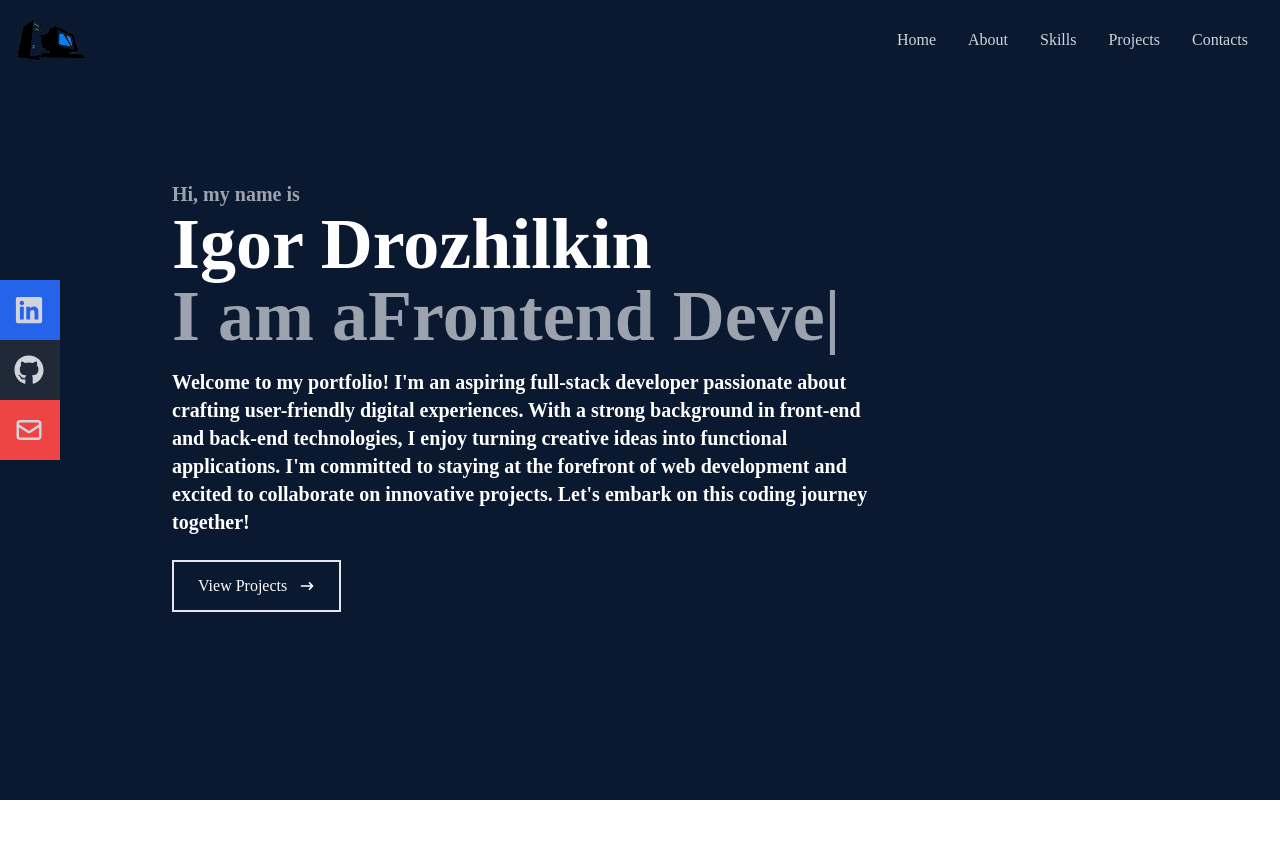
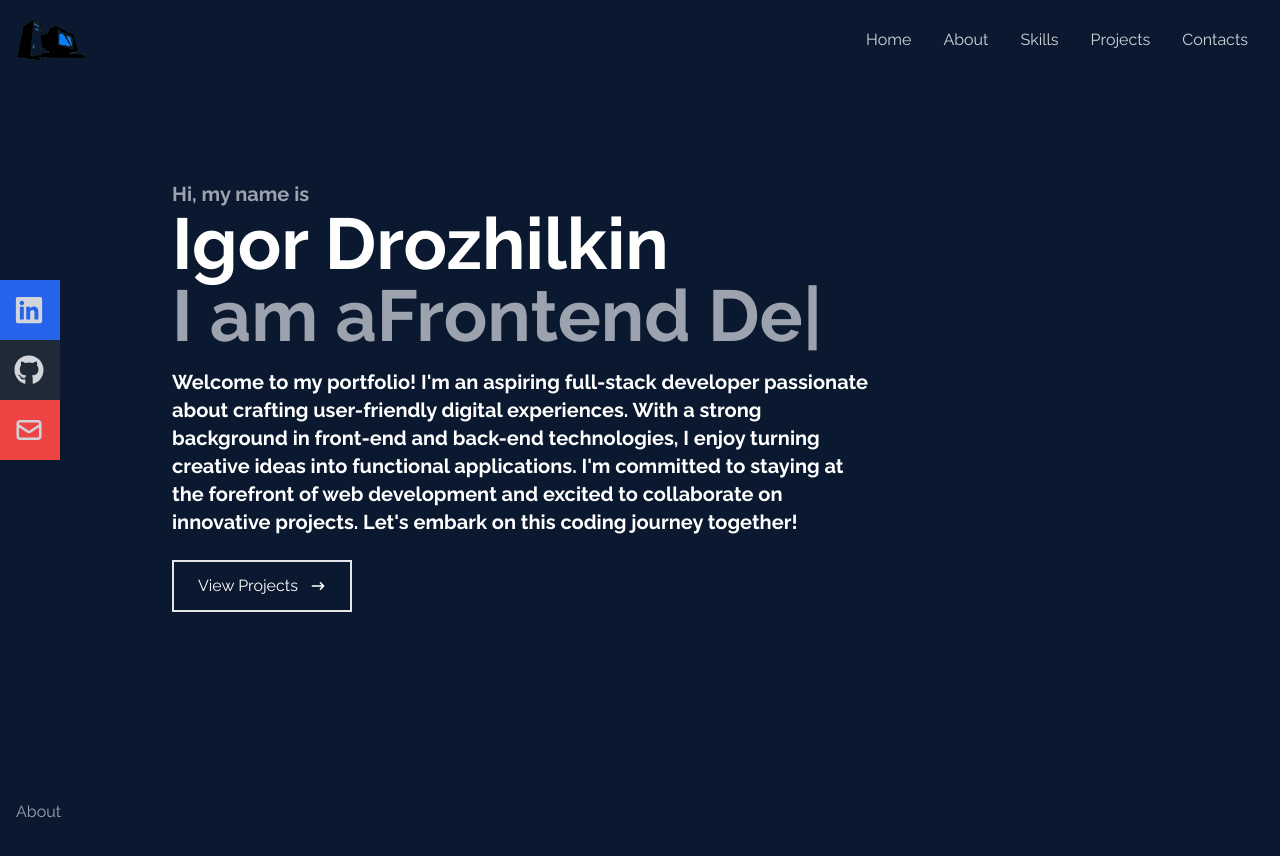
Before and after one commit to igd93/portfolio, a React (Vite) app: page / in a window 1280 px wide. Shown: the top 856 px of the page. Before the commit the page ends 800 px from the top, so only its background shows below. Built offline with nearby package versions, Linux system fonts and the light colour scheme.

Commit message:
fixed a bug with typed; populating about section

```diff
--- a/src/App.jsx
+++ b/src/App.jsx
@@ -1,11 +1,13 @@
 import React from "react";
 import Navbar from "./components/Navbar";
 import Home from "./components/Home";
+import About from "./components/About";
 function App() {
   return (
     <div>
       <Navbar />
       <Home />
+      <About />
     </div>
   );
 }
--- /dev/null
+++ b/src/components/About.jsx
@@ -0,0 +1,20 @@
+import React from "react";
+
+const About = () => {
+  return (
+    <div name = "about" className="w-full h-screen bg-[#0a192f] text-gray-400">
+      <div className="flex- flex-col justify-center items-center w-full h-full">
+        <div className="max-w-[1000px] w-full px-4 grid-cols gap-8">
+            <div>
+                <p>About</p>
+            </div>
+            <div>
+
+            </div>
+        </div>
+      </div>
+    </div>
+  );
+};
+
+export default About;
--- a/src/index.css
+++ b/src/index.css
@@ -1,8 +1,8 @@
+@import url("https://fonts.googleapis.com/css2?family=Raleway:wght@300;400;500;600;700;800;900&display=swap");
+
 @tailwind base;
 @tailwind components;
 @tailwind utilities;
-
-@import url("https://fonts.googleapis.com/css2?family=Raleway:wght@300;400;500;600;700;800;900&display=swap");
 
 @layer base {
     body {
```
Also changed, not shown: src/components/Home.jsx (line endings or trailing spaces).
